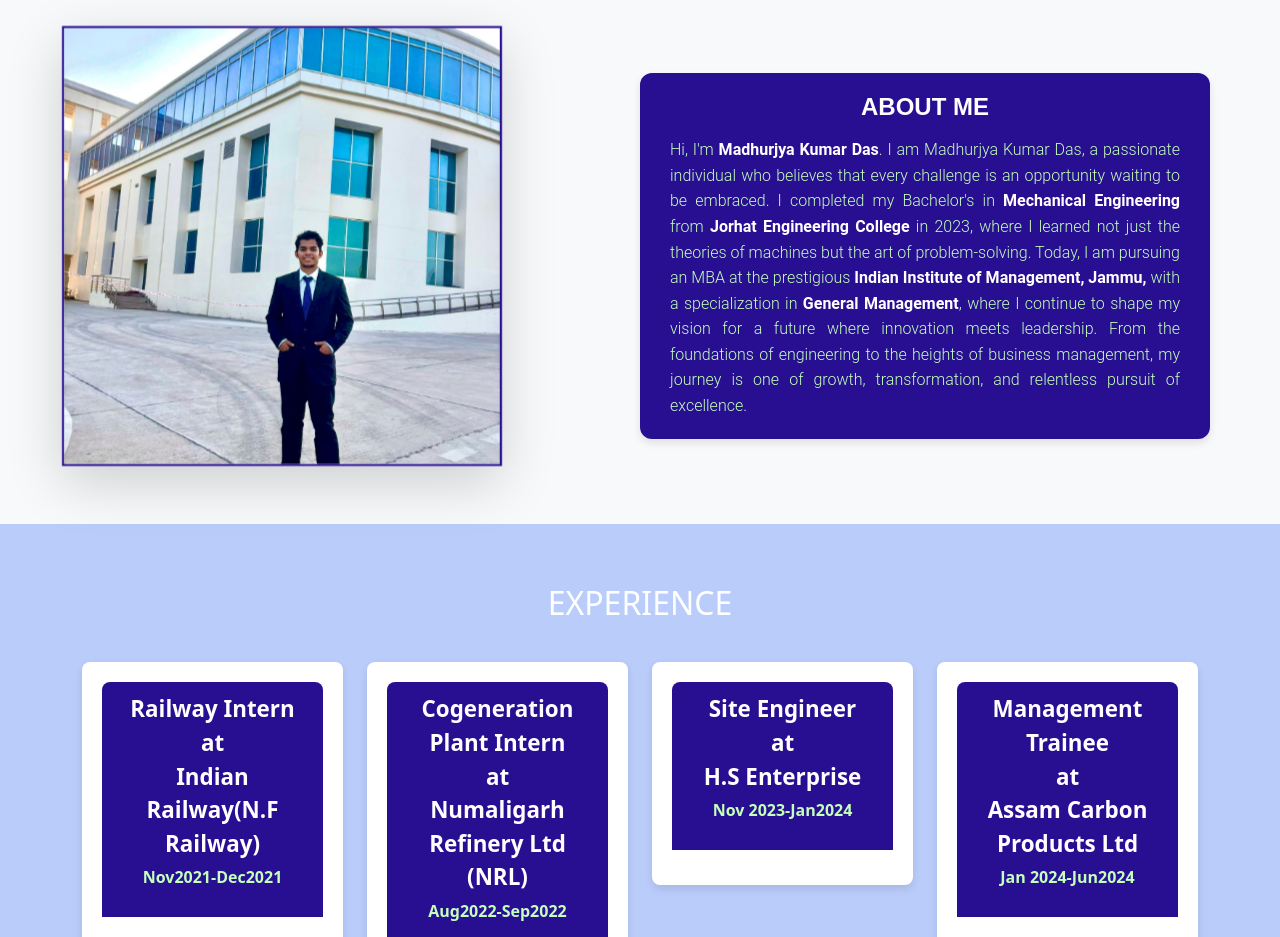
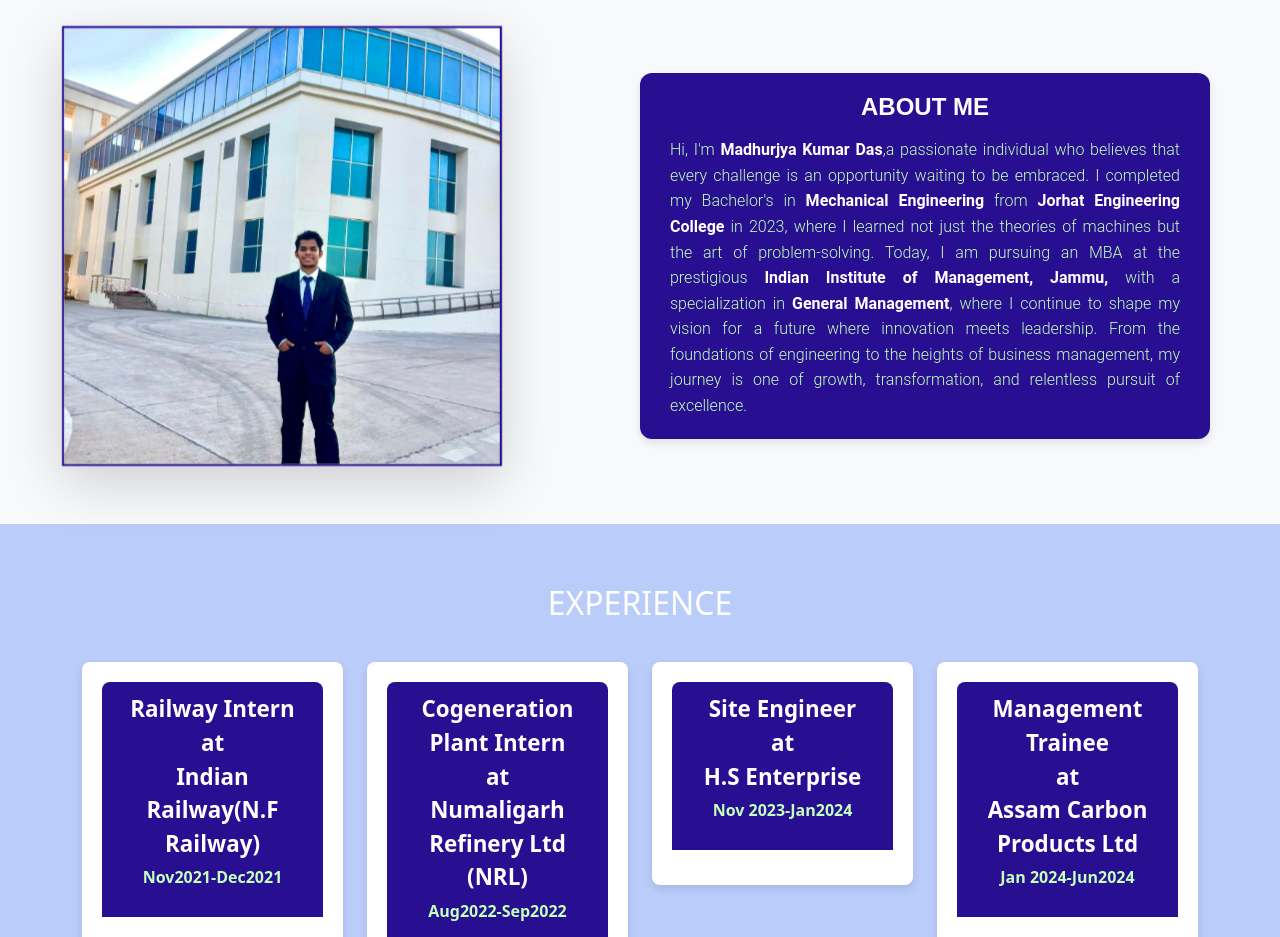
Before and after one commit to Madhu123-cyber/Madhu123-cyber.github.io, a plain HTML site: page index.html in a window 1280 px wide. Shown: the part 802-1739 px from the top of the page. Drawn offline with nearby package versions, Linux system fonts and the light colour scheme.

Commit message:
Update index.html

```diff
--- a/index.html
+++ b/index.html
@@ -623,7 +623,7 @@
       <div class="col-md-6 about-section">
         <h2 class="about-heading">ABOUT ME</h2>
         <p class="lead about-text">
-          Hi, I'm <strong>Madhurjya Kumar Das</strong>. I am Madhurjya Kumar Das, a passionate individual who believes that every challenge is an opportunity waiting to be embraced. I completed my Bachelor's in <strong>Mechanical Engineering</strong> from <strong>Jorhat Engineering College</strong> in 2023, where I learned not just the theories of machines but the art of problem-solving. Today, I am pursuing an MBA at the prestigious <strong>Indian Institute of Management, Jammu,</strong> with a specialization in <strong>General Management</strong>, where I continue to shape my vision for a future where innovation meets leadership.
+          Hi, I'm <strong>Madhurjya Kumar Das</strong>,a passionate individual who believes that every challenge is an opportunity waiting to be embraced. I completed my Bachelor's in <strong>Mechanical Engineering</strong> from <strong>Jorhat Engineering College</strong> in 2023, where I learned not just the theories of machines but the art of problem-solving. Today, I am pursuing an MBA at the prestigious <strong>Indian Institute of Management, Jammu,</strong> with a specialization in <strong>General Management</strong>, where I continue to shape my vision for a future where innovation meets leadership.
 
           From the foundations of engineering to the heights of business management, my journey is one of growth, transformation, and relentless pursuit of excellence.
         </p>
```
